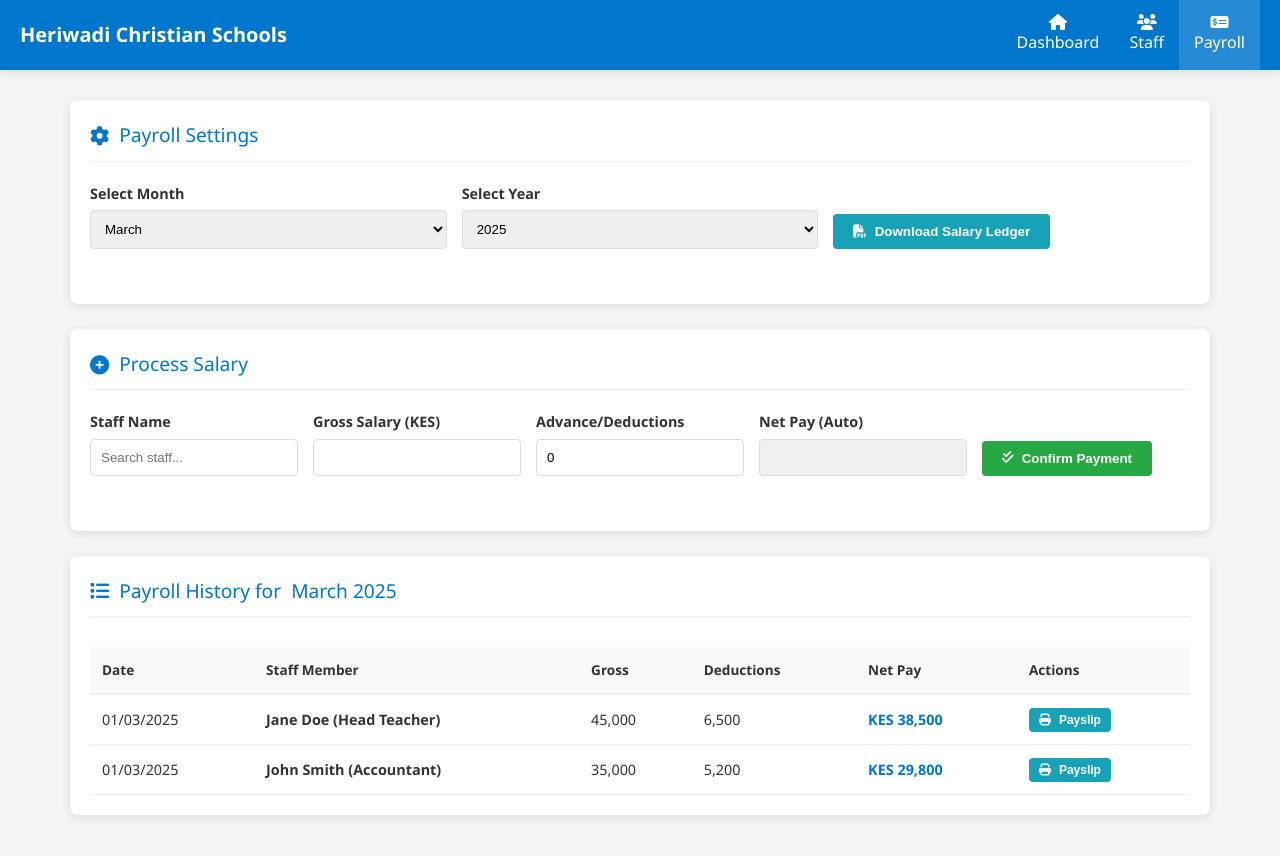
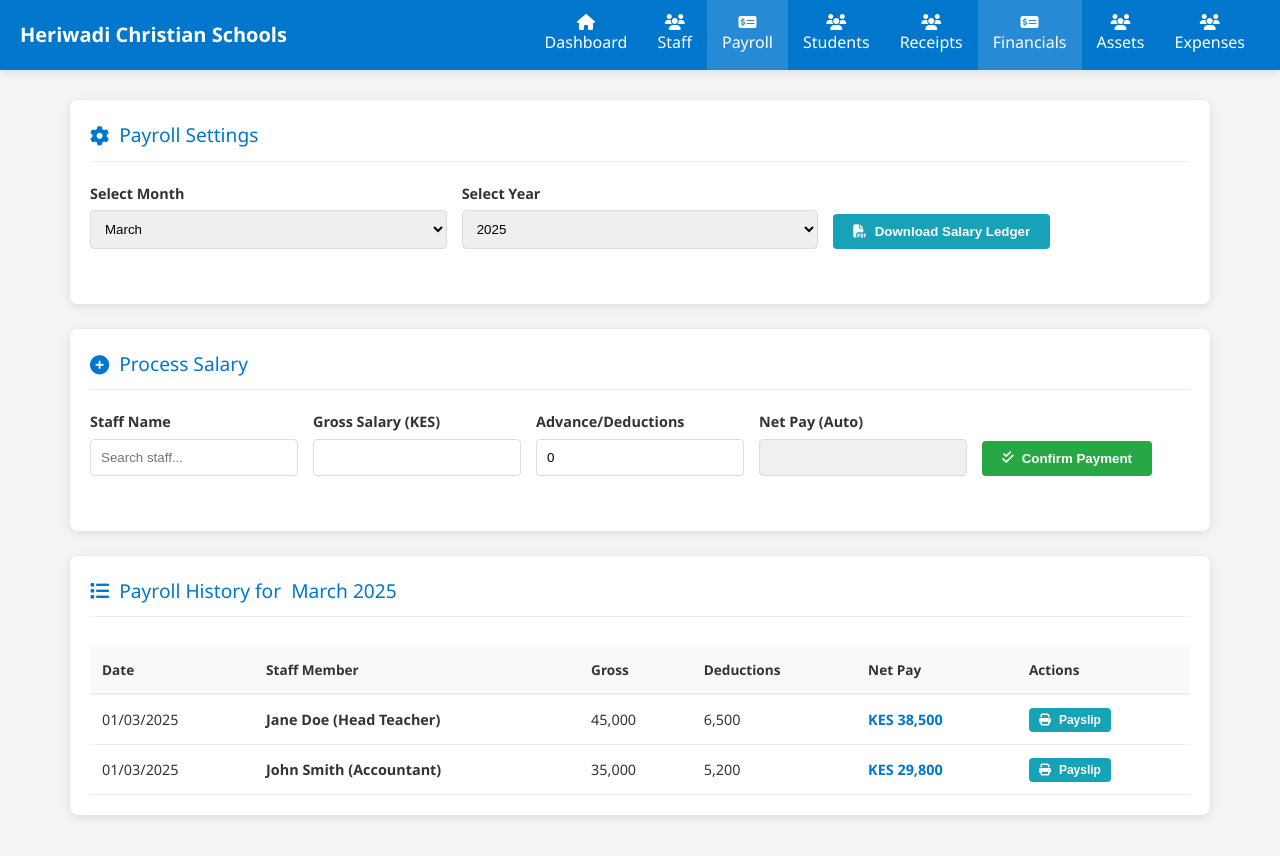
Before and after one commit to Cephas-Duke/DEMO, a plain HTML site: page payroll.html in a window 1280 px wide. Drawn offline with nearby package versions, Linux system fonts and the light colour scheme.

Commit message:
Update payroll.html

```diff
--- a/payroll.html
+++ b/payroll.html
@@ -79,7 +79,12 @@
     <ul class="nav-menu">
       <li><a href="index.html" class="nav-link"><i class="fas fa-home"></i> Dashboard</a></li>
       <li><a href="staff.html" class="nav-link"><i class="fas fa-users"></i> Staff</a></li>
-      <li><a href="#" class="nav-link active"><i class="fas fa-money-check-alt"></i> Payroll</a></li>
+      <li><a href="payroll.html" class="nav-link active"><i class="fas fa-money-check-alt"></i> Payroll</a></li>
+      <li><a href="students.html.html" class="nav-link"><i class="fas fa-users"></i> Students</a></li>
+      <li><a href="receipts.html.html" class="nav-link"><i class="fas fa-users"></i> Receipts</a></li>
+      <li><a href="financials.html" class="nav-link active"><i class="fas fa-money-check-alt"></i> Financials</a></li>
+      <li><a href="assets.html" class="nav-link"><i class="fas fa-users"></i> Assets</a></li>
+      <li><a href="expenses.html" class="nav-link"><i class="fas fa-users"></i> Expenses</a></li>
     </ul>
   </nav>
 
```
